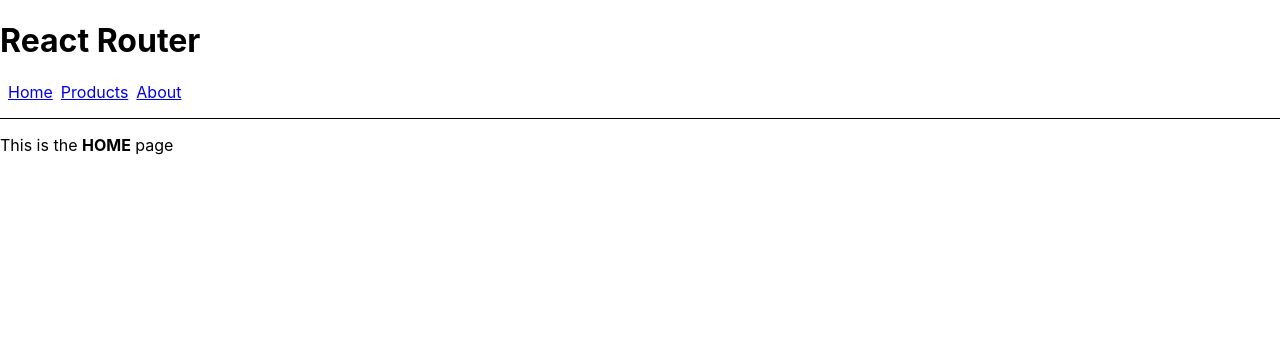
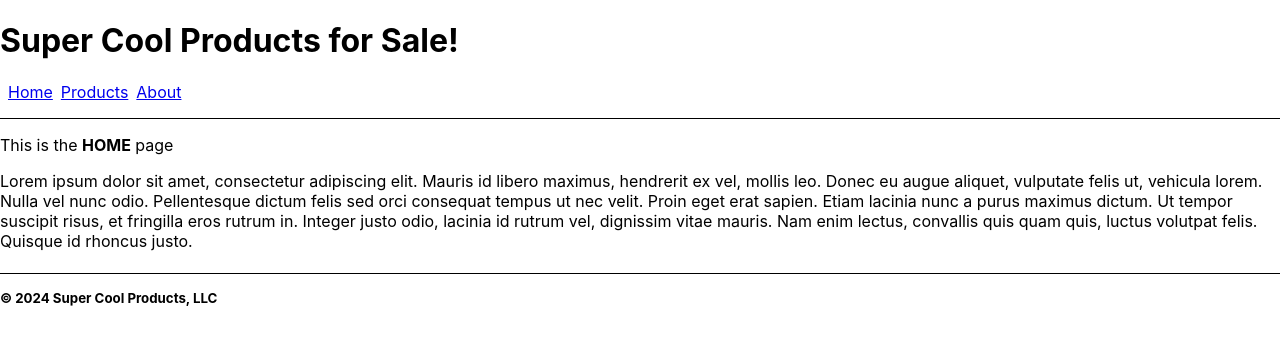
Before and after one commit to kbauer17/react-router-demo, a React (Create React App) app: page / in a window 1280 px wide. Shown: the top 344 px of the page. Built offline with nearby package versions, Linux system fonts and the light colour scheme.

Commit message:
[1.10] Lorem ipsum... add some content

```diff
--- a/src/App.js
+++ b/src/App.js
@@ -10,7 +10,7 @@
   });
   return (
     <div>
-      <h1>React Router</h1>
+      <h1>Super Cool Products for Sale!</h1>
       <nav style={{
         borderBottom: 'solid 1px',
         paddingBottom: '1rem',
@@ -27,6 +27,9 @@
         <Route path="about" element={<About />} />
         <Route path="*" element={<NoMatch />} />
       </Routes>
+      <h5 style={{ borderTop: 'solid 1px', paddingTop: '1rem' }}>
+        &copy; 2024 Super Cool Products, LLC
+      </h5>
     </div>
   );
 }
--- a/src/components/About.jsx
+++ b/src/components/About.jsx
@@ -2,6 +2,9 @@
     return (
       <div>
         This is the <strong>ABOUT</strong> page
+        <p>
+      Donec ut neque eu arcu convallis vestibulum. Donec iaculis magna eu dolor malesuada bibendum. Pellentesque efficitur malesuada justo. Donec fermentum luctus dui, vel porta sapien pretium id. Praesent sit amet lacinia sapien, eget sagittis diam. Integer non lectus augue. Nam posuere efficitur eleifend. Praesent consectetur purus at ullamcorper mattis. Vestibulum dolor lorem, viverra sit amet porttitor ut, consequat sit amet nisl.
+      </p>
       </div>
     );
   }
--- a/src/components/Home.jsx
+++ b/src/components/Home.jsx
@@ -2,6 +2,9 @@
     return (
       <div>
         This is the <strong>HOME</strong> page
+        <p>
+      Lorem ipsum dolor sit amet, consectetur adipiscing elit. Mauris id libero maximus, hendrerit ex vel, mollis leo. Donec eu augue aliquet, vulputate felis ut, vehicula lorem. Nulla vel nunc odio. Pellentesque dictum felis sed orci consequat tempus ut nec velit. Proin eget erat sapien. Etiam lacinia nunc a purus maximus dictum. Ut tempor suscipit risus, et fringilla eros rutrum in. Integer justo odio, lacinia id rutrum vel, dignissim vitae mauris. Nam enim lectus, convallis quis quam quis, luctus volutpat felis. Quisque id rhoncus justo.
+      </p>
       </div>
     );
   }
--- a/src/components/Products.jsx
+++ b/src/components/Products.jsx
@@ -2,6 +2,9 @@
     return (
       <div>
         This is the <strong>PRODUCTS</strong> page
+        <p>
+        Vestibulum felis purus, placerat eget purus id, luctus fermentum purus. Aliquam augue tellus, maximus sit amet consectetur ut, volutpat vitae neque. Phasellus sit amet sem pellentesque, bibendum odio sit amet, tempor risus. Cras sit amet massa ut ante iaculis rhoncus. Aenean ultricies, libero at consequat pretium, enim elit consequat quam, sit amet ultrices arcu erat sed enim. Cras finibus feugiat libero eget elementum. Aliquam rutrum purus ac urna pretium laoreet. Proin aliquam tempus laoreet. Phasellus ut egestas mi. Morbi nec orci felis. Proin vulputate egestas felis, at eleifend est.
+        </p>
       </div>
     );
   }
```
